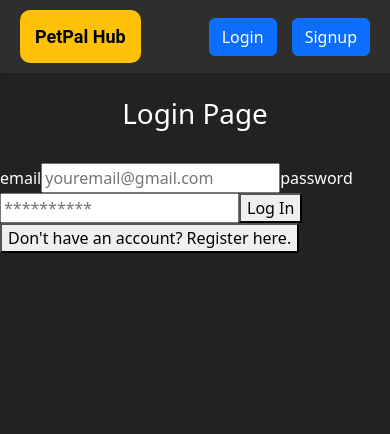
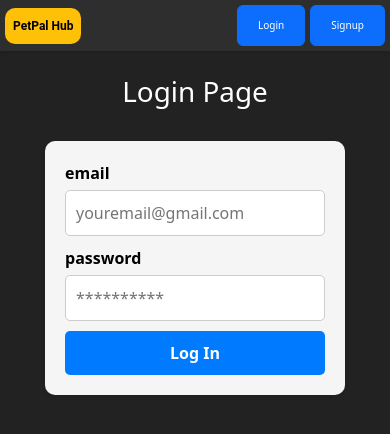
Before and after one commit to mttble/PetPalHub-react-router, a React (Vite) app: page /login in a window 390 px wide. Shown: the top 434 px of the page. Built offline with nearby package versions, Linux system fonts and the light colour scheme.

Commit message:
added styling for login form and user signup form

```diff
--- a/src/components/Login.css
+++ b/src/components/Login.css
@@ -1,10 +1,50 @@
 .centered-container {
-    background-color: #222222; /* Set dark background color */
-    color: white; /* Set white text color */
+    background-color: #222222;
+    color: white;
     display: flex;
-    justify-content: center; /* Center horizontally */
-    align-items: center; /* Center vertically */
-    height: 10vh; /* Use full viewport height */
+    justify-content: center;
+    align-items: center;
+    height: 10vh;
     margin: 3px;
     padding: 0;
 }
+
+.login-form {
+    max-width: 300px;
+    margin: 0 auto;
+    padding: 20px;
+    background-color: #f5f5f5;
+    border-radius: 10px;
+    box-shadow: 0px 2px 4px rgba(0, 0, 0, 0.1);
+    color: black;
+    margin-bottom: 50px;
+}
+
+.login-form label {
+    display: block;
+    margin-bottom: 5px;
+    font-weight: bold;
+}
+
+.login-form input {
+    width: 100%;
+    padding: 10px;
+    margin-bottom: 10px;
+    border: 1px solid #ccc;
+    border-radius: 5px;
+}
+
+.login-form button {
+    width: 100%;
+    padding: 10px;
+    background-color: #007bff;
+    color: white;
+    border: none;
+    border-radius: 5px;
+    cursor: pointer;
+    font-weight: bold;
+}
+
+.login-form button:hover {
+    background-color: #0056b3;
+}
--- a/src/components/Login.jsx
+++ b/src/components/Login.jsx
@@ -16,14 +16,13 @@ function Login() {
             <div className="centered-container">
                 <h1>Login Page</h1>
             </div>
-            <form onSubmit={ handleSubmit }>
+            <form className="login-form" onSubmit={ handleSubmit }>
                 <label htmlFor="email">email</label>
                 <input value={ email } onChange={(e) => setEmail(e.target.value)} type="email" placeholder="youremail@gmail.com" id="email" name="email"/>
                 <label htmlFor="password">password</label>
                 <input value={ pass } onChange={(e) => setPass(e.target.value)} type="password" placeholder="**********" id="password" name="password"/>
                 <button type="submit">Log In</button>
             </form>
-            <button>Don't have an account? Register here. </button>
         </>
     );
 }
--- a/src/components/NavBar.css
+++ b/src/components/NavBar.css
@@ -32,6 +32,32 @@
     gap: 15px;
 }
 
+@media (max-width: 500px) {
+
+    .navbar {
+        padding: 5px 5px;
+    }
+
+    .navbar-brand {
+        font-size: 12px;
+    }
+
+    .navbar-buttons button {
+        font-size: 10px;
+        padding: 12px 20px;
+    }
+    .navbar-brand-container {
+        padding: 4px 8px;
+        margin-right: 5px;
+    }
+
+    .navbar-buttons {
+        display: inline-flex;
+        align-items: center;
+        gap: 5px;
+    }
+}
+
 /* Apply larger styles for tablet view */
 @media (min-width: 768px) {
     .navbar-brand {
--- a/src/components/SignupUser.css
+++ b/src/components/SignupUser.css
@@ -0,0 +1,40 @@
+.signup-user-form {
+    max-width: 300px;
+    margin: 0 auto;
+    padding: 20px;
+    background-color: #f5f5f5;
+    border-radius: 10px;
+    box-shadow: 0px 2px 4px rgba(0, 0, 0, 0.1);
+    color:black;
+    margin-bottom: 50px
+}
+
+.signup-user-form label {
+    display: block;
+    margin-bottom: 5px;
+    font-weight: bold;
+}
+
+.signup-user-form input,
+.signup-user-form select {
+    width: 100%;
+    padding: 10px;
+    margin-bottom: 10px;
+    border: 1px solid #ccc;
+    border-radius: 5px;
+}
+
+.signup-user-form button {
+    width: 100%;
+    padding: 10px;
+    background-color: #007bff;
+    color: white;
+    border: none;
+    border-radius: 5px;
+    cursor: pointer;
+    font-weight: bold;
+}
+
+.signup-user-form button:hover {
+    background-color: #0056b3;
+}
--- a/src/components/SignupUser.jsx
+++ b/src/components/SignupUser.jsx
@@ -3,32 +3,55 @@ import './SignupUser.css'
 
 function SignupUser() {
 
-    const [email, setEmail] = useState('')
-    const [pass, setPass] = useState('')
     const [firstName, setFirstName] = useState('')
     const [lastName, setLastName] = useState('')
     const [mobile, setMobile] = useState('')
+    const [city, setCity] = useState('');
+    const [email, setEmail] = useState('')
+    const [pass, setPass] = useState('')
 
     const handleSubmit = (e) => {
         e.preventDefault()
         console.log(email)
     }
 
+    const cities = [
+        'Melbourne',
+        'Sydney',
+        'Brisbane',
+        'Adelaide',
+        'Perth',
+        'Darwin',
+        'Canberra',
+        // Add more city names here
+    ]
+
     return (
         <>
             <div className="centered-container">
                 <h1>Signup User Page</h1>
             </div>
-            <form onSubmit={ handleSubmit }>
+            <form className="signup-user-form" onSubmit={ handleSubmit }>
 
                 <label htmlFor="firstName">First name</label>
-                <input value={firstName} firstName="firstName" id="firstName" placeholder="First Name" />
+                <input value={firstName} onChange={(e) => setFirstName(e.target.value)} firstName="firstName" id="firstName" placeholder="First Name" />
 
                 <label htmlFor="lastName">Last name</label>
-                <input value={lastName} lastName="lastName" id="lastName" placeholder="Last Name" />
+                <input value={lastName} onChange={(e) => setLastName(e.target.value)} lastName="lastName" id="lastName" placeholder="Last Name" />
 
                 <label htmlFor="mobile">Mobile Number</label>
-                <input value={mobile} mobile="mobile" id="mobile" placeholder="Mobile Number" />
+                <input value={mobile} onChange={(e) => setMobile(e.target.value)} mobile="mobile" id="mobile" placeholder="Mobile Number" />
+
+                <label htmlFor="city">City</label>
+                <select value={city} onChange={(e) => setCity(e.target.value)} id="city">
+                    <option value="">Select a city</option>
+                    {cities.map((cityName) => (
+                        <option key={cityName} value={cityName}>
+                            {cityName}
+                        </option>
+                        )
+                    )}
+                </select>
 
                 <label htmlFor="email">email</label>
                 <input value={ email } onChange={(e) => setEmail(e.target.value)} type="email" placeholder="youremail@gmail.com" id="email" name="email"/>
@@ -38,7 +61,6 @@ function SignupUser() {
 
                 <button type="submit">Sign Up</button>
             </form>
-            <button>Already have an account? Login here. </button>
         </>
     )
 }
```
